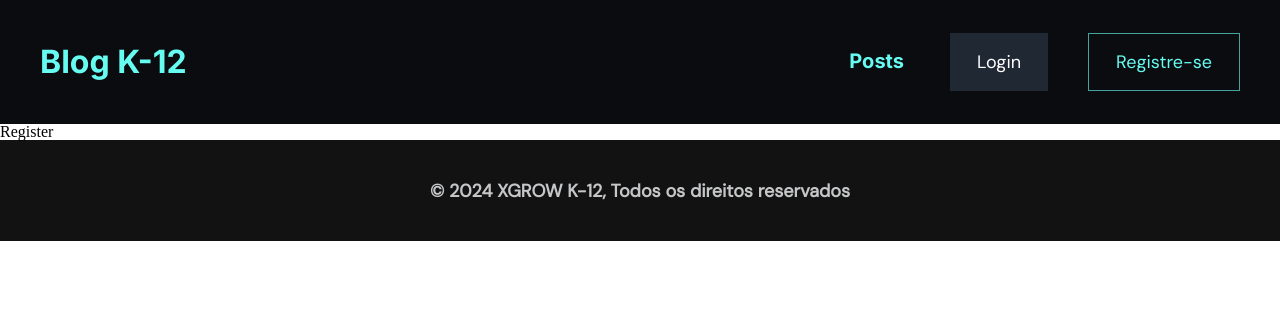
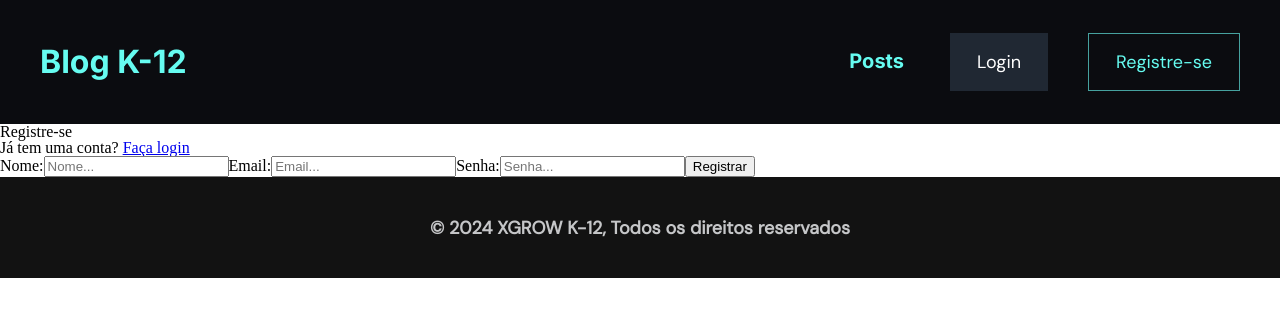
Before and after one commit to DavidKarpinski/BlogK12, a React (Create React App) app: page /register in a window 1280 px wide. Shown: the top 316 px of the page. Built offline with nearby package versions, Linux system fonts and the light colour scheme.

Commit message:
feat: register form

```diff
--- a/src/pages/Register/Register.jsx
+++ b/src/pages/Register/Register.jsx
@@ -1,7 +1,21 @@
+import { Link } from 'react-router-dom'
+
 function Register() {
   return (
-    <div>
-      <h1>Register</h1>
+    <div id='register'>
+      <h1 className='form-h1'>Registre-se</h1>
+      <h2 className='form-h2'>Já tem uma conta? <Link to='/login'>Faça login</Link></h2>
+      <form id='register-form'>
+        <div>
+          <label for='name'>Nome:</label>
+          <input type='text' name='name' placeholder='Nome...' />
+          <label for='email'>Email:</label>
+          <input type='email' name='email' placeholder='Email...'></input>
+          <label for='password'>Senha:</label>
+          <input type='password' name='password' placeholder='Senha...'></input>
+          <input type='submit' id='submit' value='Registrar'></input>
+        </div>
+      </form>
     </div>
   )
 }
```
